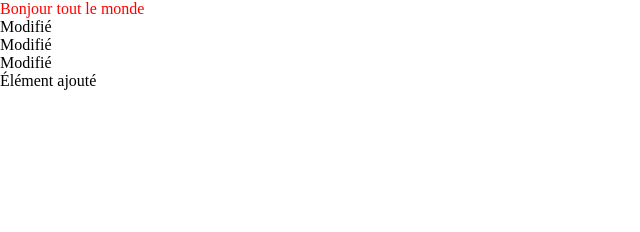
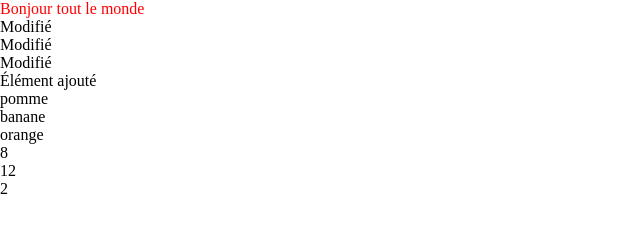
Before and after one commit to MarionCts/DOM-JS-base-6, a plain HTML site: page index.html in a window 1280 px wide. Shown: the whole page, without its empty margins (0-640 px from the left). Drawn offline with Linux system fonts and the light colour scheme.

Commit message:
Adding solutions

```diff
--- a/index.html
+++ b/index.html
@@ -16,5 +16,9 @@
     <ul id="liste"></ul>
 
     <p id="a-supprimer">Texte à supprimer</p>
+
+    <ul id="liste-fruits"></ul>
+
+    <ul id="myList"></ul>
 </body>
 </html>
--- a/script.js
+++ b/script.js
@@ -30,3 +30,27 @@ let removeText = document.querySelector("#a-supprimer");
 removeText.remove();
 
 // EXO 6
+
+let fruits = ["pomme", "banane", "orange"];
+let fruitsList = document.querySelector("#liste-fruits");
+
+for (let fruit of fruits) {
+    let fruitsListItem = document.createElement("li");
+    fruitsListItem.textContent = fruit;
+    fruitsList.append(fruitsListItem);
+}
+
+// EXO 7
+
+let myList = document.querySelector("#myList");
+let numbers = [3, 8, 12, 5, 2];
+let listEvenNumber;
+
+for (let number of numbers) {
+    listEvenNumber = document.createElement("li");
+    listEvenNumber.textContent = number;
+    console.log(listEvenNumber);
+    if (number % 2 === 0) {
+        myList.append(listEvenNumber);
+    }
+}
```
